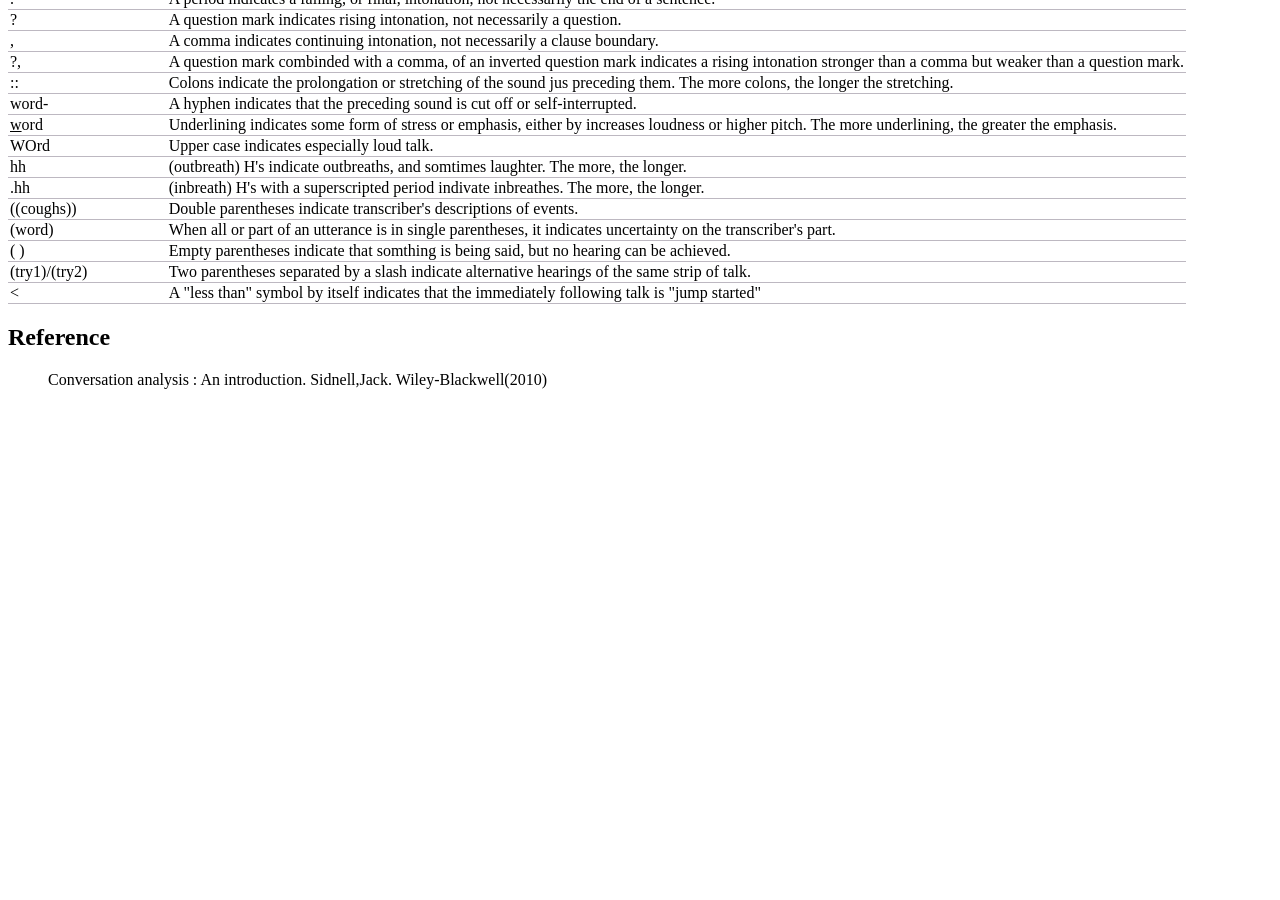
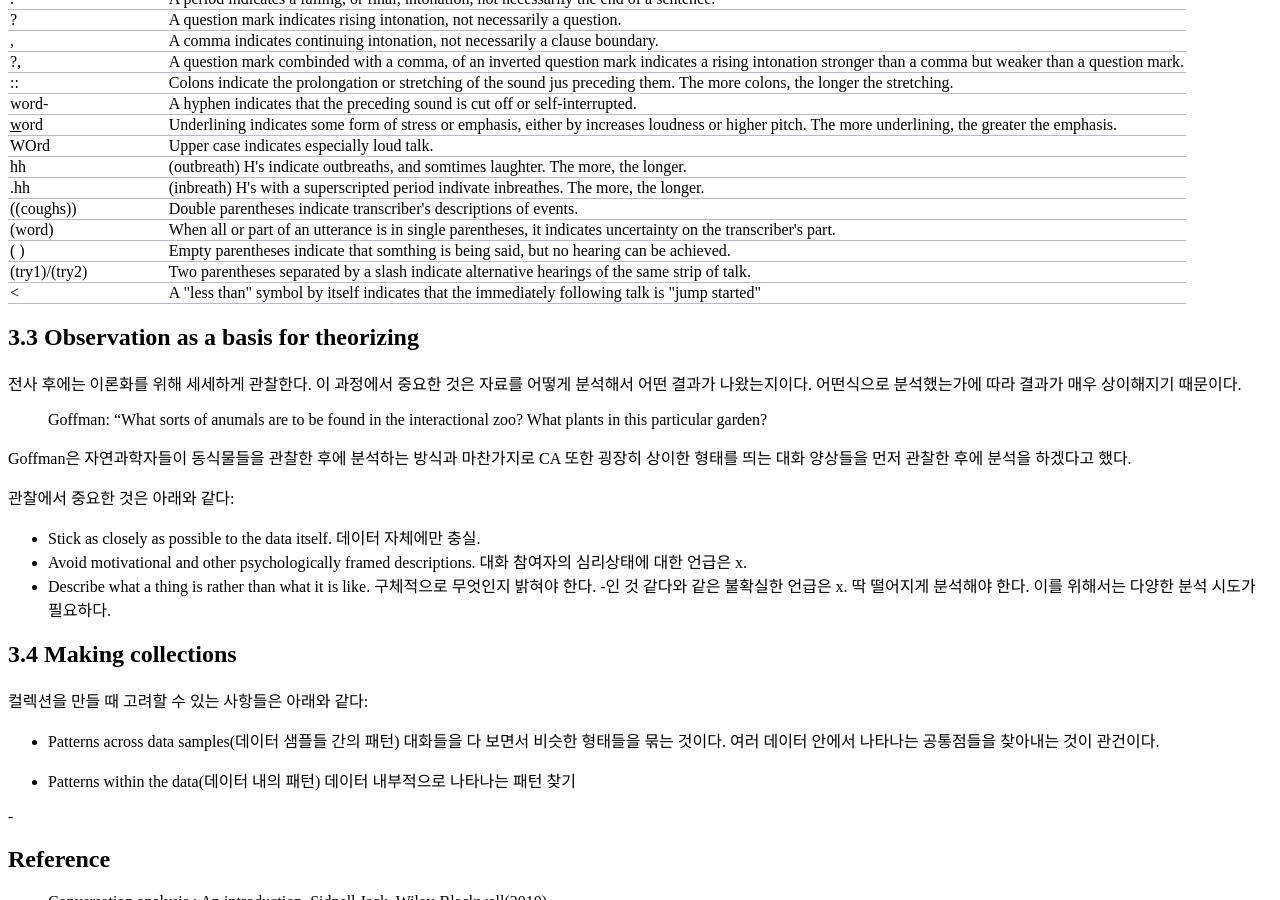
Before and after one commit to finddme/finddme.github.io, a Jekyll site: the page built from _posts/2020-11-02-Intersubjectivity.md, in a window 1280 px wide and 900 px high, scrolled down 1438 px. Built offline with Jekyll 4.4.1, drawn with Linux system fonts in a browser that asks for light colours; before the commit the page ends 1843 px from its top, so only the background shows below that.

Commit message:
Update 2020-11-02-Intersubjectivity.md

```diff
--- a/_posts/2020-11-02-Intersubjectivity.md
+++ b/_posts/2020-11-02-Intersubjectivity.md
@@ -92,6 +92,36 @@ CA는 귀납적 연구 방식을 추구한다. 대화를 관찰한 후에 이론
  </body>
 </html>
 
+
+## 3.3 Observation as a basis for theorizing
+
+전사 후에는 이론화를 위해 세세하게 관찰한다. 이 과정에서 중요한 것은 자료를 어떻게 분석해서 어떤 결과가 나왔는지이다. 어떤식으로 분석했는가에 따라 결과가 매우 상이해지기 때문이다.
+
+> Goffman:
+"What sorts of anumals are to be found in the interactional zoo? What plants in this particular garden?
+
+Goffman은 자연과학자들이 동식물들을 관찰한 후에 분석하는 방식과 마찬가지로 CA 또한 굉장히 상이한 형태를 띄는 대화 양상들을 먼저 관찰한 후에 분석을 하겠다고 했다.
+
+관찰에서 중요한 것은 아래와 같다:
+
+- Stick as closely as possible to the data itself. 데이터 자체에만 충실.
+- Avoid motivational and other psychologically framed descriptions. 대화 참여자의 심리상태에 대한 언급은 x.
+- Describe what a thing is rather than what it is like. 구체적으로 무엇인지 밝혀야 한다. -인 것 같다와 같은 불확실한 언급은 x. 딱 떨어지게 분석해야 한다. 이를 위해서는 다양한 분석 시도가 필요하다.
+
+
+## 3.4 Making collections
+
+컬렉션을 만들 때 고려할 수 있는 사항들은 아래와 같다:
+
+- Patterns across data samples(데이터 샘플들 간의 패턴)
+대화들을 다 보면서 비슷한 형태들을 묶는 것이다. 여러 데이터 안에서 나타나는 공통점들을 찾아내는 것이 관건이다.
+
+- Patterns within the data(데이터 내의 패턴)
+데이터 내부적으로 나타나는 패턴 찾기
+
+-
+
+
 ## Reference
 
 > Conversation analysis : An introduction. Sidnell,Jack. Wiley-Blackwell(2010)
```
